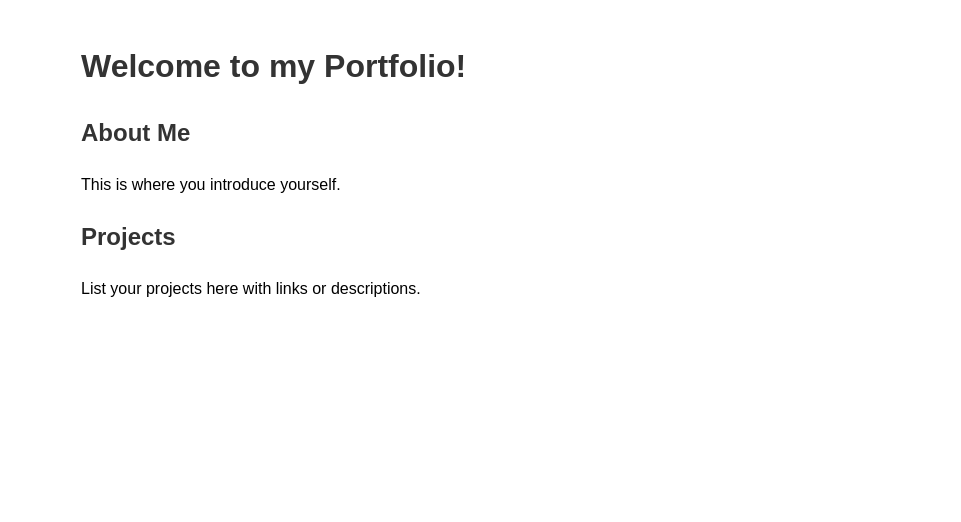
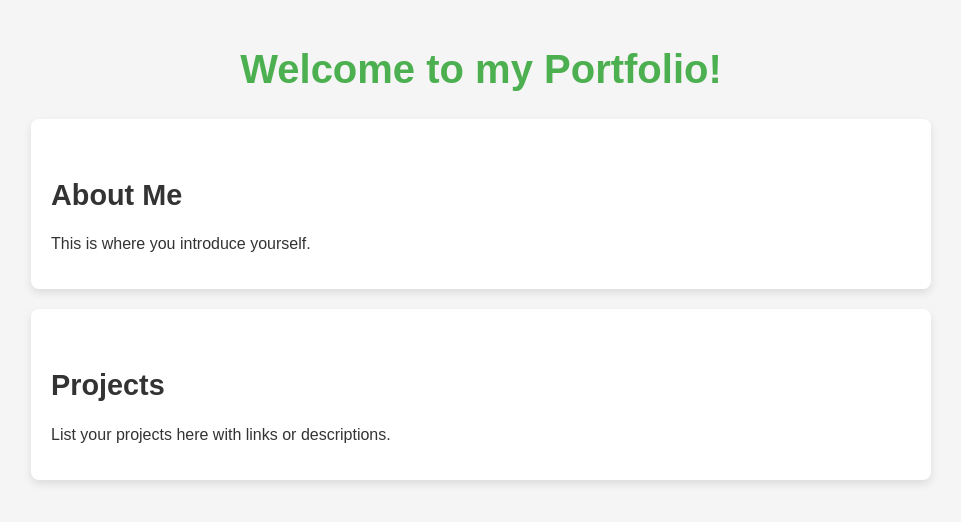
Before and after one commit to wamanagba/yc.github.io, a plain HTML site: page index.html in a window 1280 px wide. Shown: the whole page, without its empty margins (159-1120 px from the left). Drawn offline with Linux system fonts and the light colour scheme.

Commit message:
Update style.css

```diff
--- a/style.css
+++ b/style.css
@@ -1,10 +1,48 @@
+/* Général */
 body {
     font-family: Arial, sans-serif;
-    max-width: 800px;
+    color: #333;
+    max-width: 900px;
     margin: 0 auto;
     padding: 20px;
-    line-height: 1.6;
+    background-color: #f5f5f5;
 }
-h1, h2 {
+
+h1 {
+    text-align: center;
+    font-size: 2.5em;
+    color: #4CAF50;
+}
+
+h2 {
+    font-size: 1.8em;
+    margin-top: 40px;
     color: #333;
 }
+
+/* Sections */
+section {
+    background: white;
+    padding: 20px;
+    margin-top: 20px;
+    border-radius: 8px;
+    box-shadow: 0 4px 8px rgba(0, 0, 0, 0.1);
+}
+
+/* Liens de projets */
+.project-link {
+    color: #4CAF50;
+    text-decoration: none;
+    font-weight: bold;
+}
+.project-link:hover {
+    text-decoration: underline;
+}
+
+/* Pied de page */
+footer {
+    text-align: center;
+    margin-top: 40px;
+    color: #666;
+    font-size: 0.9em;
+}
```
